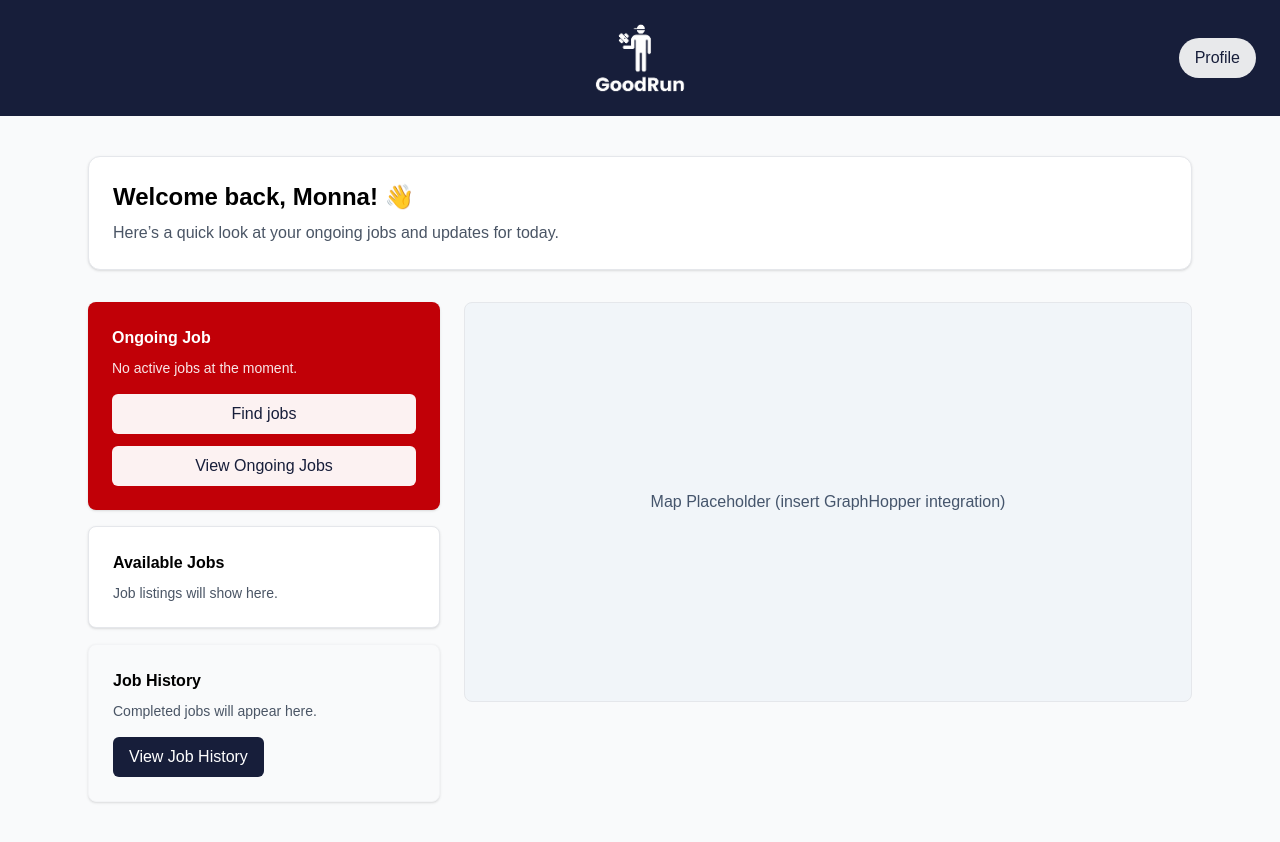
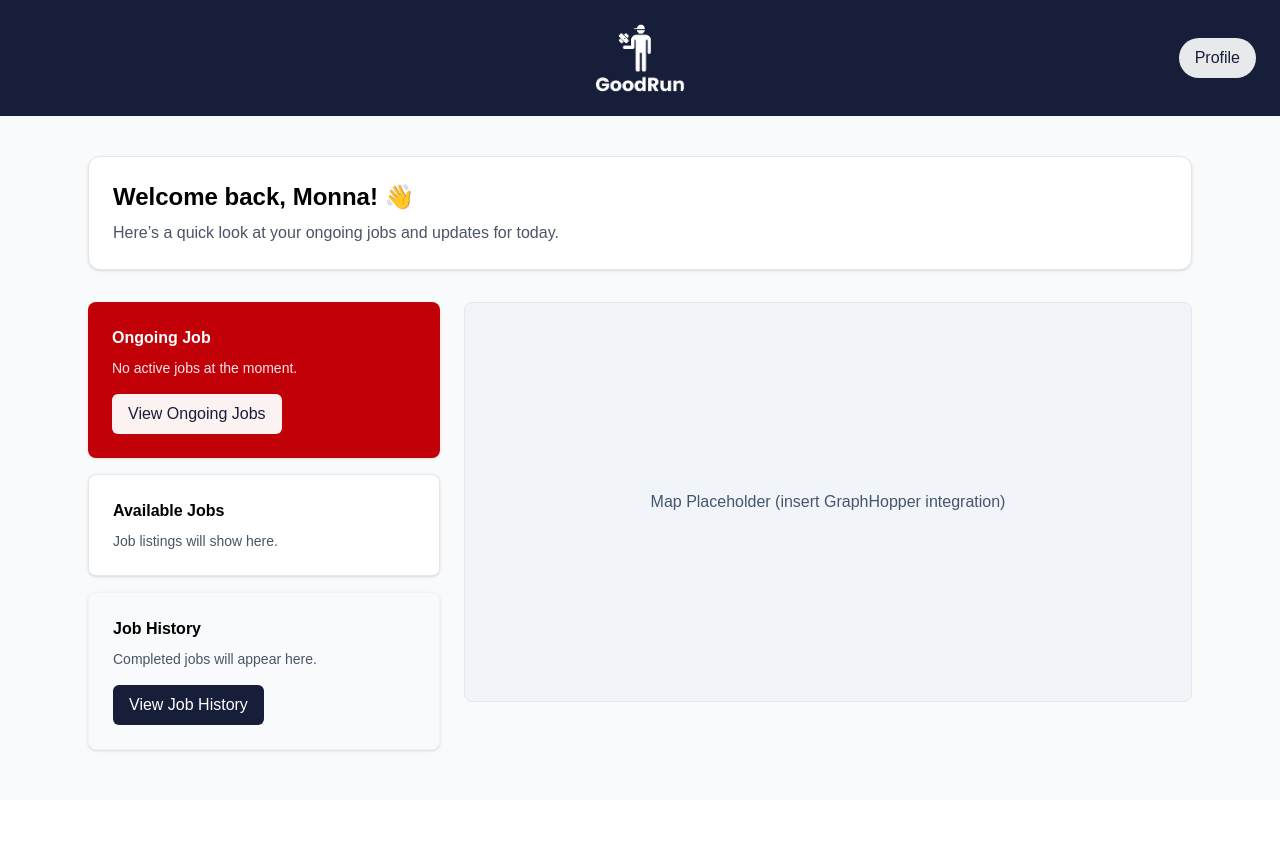
Before and after one commit to shermintea/GoodRun, a Next.js app: page /dashboard in a window 1280 px wide. After the commit the page ends 800 px from the top, so only its background shows below. Built offline with nearby package versions, Linux system fonts and the light colour scheme.

Commit message:
MFLP-31: Update dashboard UI — remove 'Find Jobs' button

```diff
--- a/app/dashboard/page.tsx
+++ b/app/dashboard/page.tsx
@@ -3,7 +3,7 @@
 * File:      dashboard/page.tsx
 * Author:    IT Project – Medical Pantry – Group 17
 * Date:      15-09-2025
-* Version:   1.3
+* Version:   1.4
 * Purpose:   Volunteer dashboard with consistent header,
 *            profile button, welcome message, jobs overview,
 *            and map placeholder.
@@ -12,6 +12,7 @@
 * v1.1 - Added welcome banner and profile button at top right
 * v1.2 - Conditional ongoing job state (active vs none)
 * v1.3 - Link to all other pages & profile, replaced logo
+* v1.4 - Removed redundant “Find Jobs” button
 *******************************************************/
 
 import Image from "next/image";
@@ -54,7 +55,7 @@ export default function DashboardPage() {
                     </p>
                 </div>
 
-                {/* Placeholder panels */}
+                {/* Panels */}
                 <div className="grid grid-cols-1 md:grid-cols-3 gap-6 items-start">
                     <div className="space-y-4">
                         {/* Ongoing Job */}
@@ -77,20 +78,12 @@ export default function DashboardPage() {
                                     <p className="mt-2 text-sm text-white/90">
                                         No active jobs at the moment.
                                     </p>
-                                    <div className="flex flex-col gap-3 mt-4">
-                                        <a
-                                            href="/availableJobs"
-                                            className="inline-block rounded-md bg-white/95 px-4 py-2 text-[#171e3a] font-medium text-center hover:bg-white"
-                                        >
-                                            Find jobs
-                                        </a>
-                                        <a
-                                            href="/ongoingJobs"
-                                            className="inline-block rounded-md bg-white/95 px-4 py-2 text-[#171e3a] font-medium text-center hover:bg-white"
-                                        >
-                                            View Ongoing Jobs
-                                        </a>
-                                    </div>
+                                    <a
+                                        href="/ongoingJobs"
+                                        className="mt-4 inline-block rounded-md bg-white/95 px-4 py-2 text-[#171e3a] font-medium text-center hover:bg-white"
+                                    >
+                                        View Ongoing Jobs
+                                    </a>
                                 </>
                             )}
                         </div>
```
